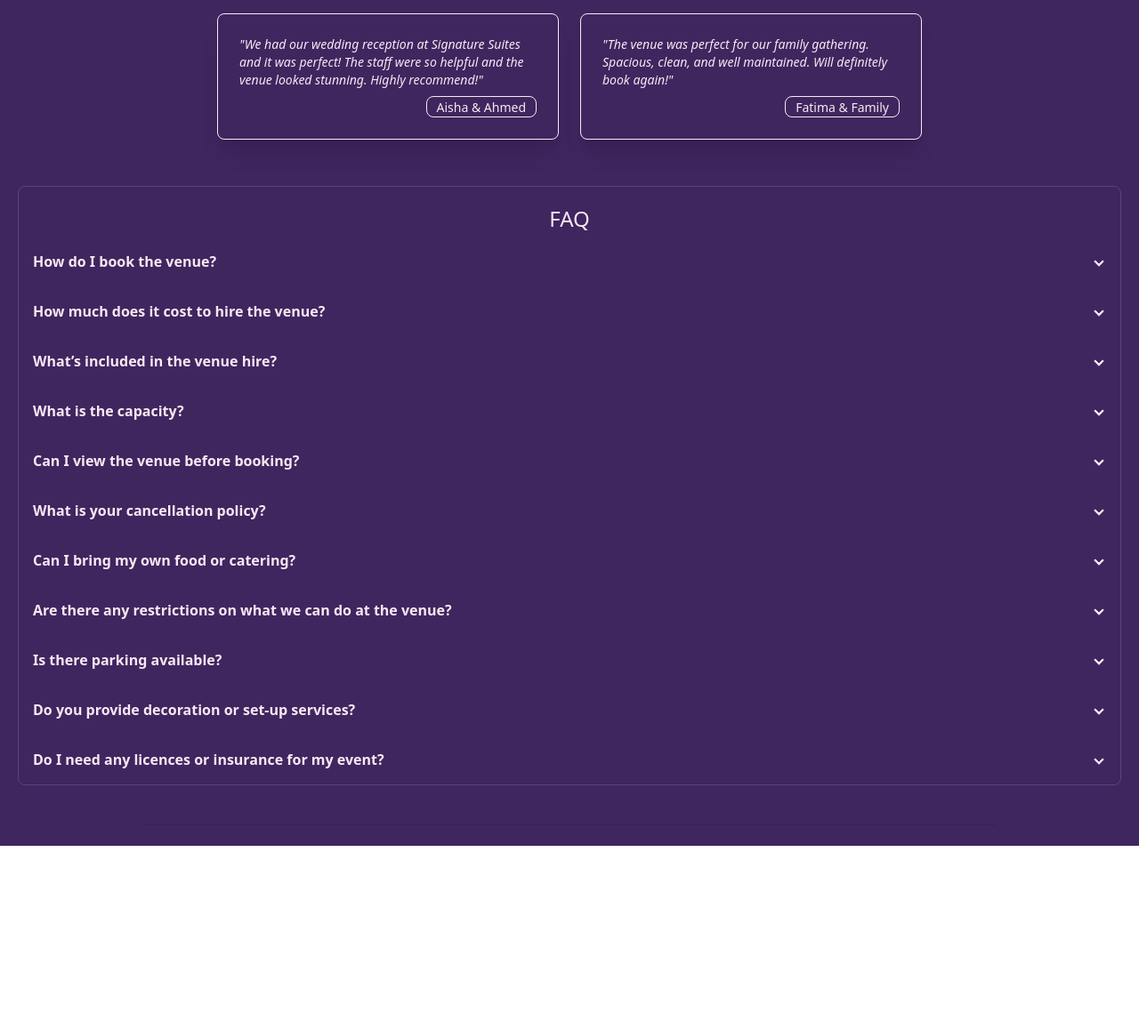
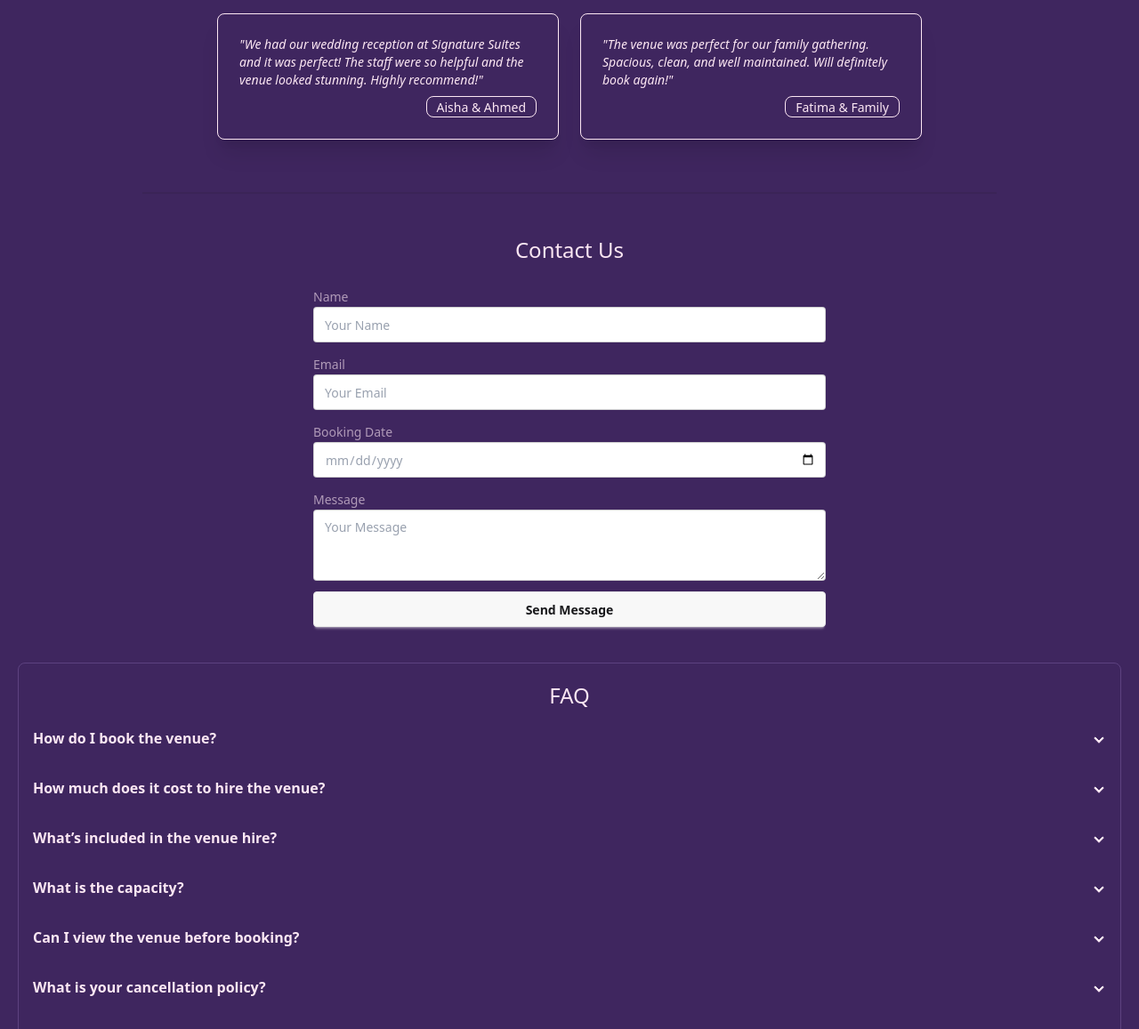
Before and after one commit to ismailmo1/signature-suites, a plain HTML site: page index.html in a window 1280 px wide. Shown: the part 1117-2274 px from the top of the page at 89% size. Before the commit the page ends 2068 px from the top, so only its background shows below. Drawn offline with Linux system fonts and the light colour scheme.

Commit message:
add enquiry form

```diff
--- a/index.html
+++ b/index.html
@@ -36,7 +36,7 @@
     </div>
     <main class="relative flex flex-col items-center justify-center bg-signature-900 text-pink-100
         font-sans">
-        <img src="logo.png" alt="Signature Suites Logo" class="max-h-50">
+        <img src="./images/logo.png" alt="Signature Suites Logo" class="max-h-50">
         <div role="alert" class="alert alert-info alert-outline mb-2 w-3/4 flex flex-col items-center">
             <div class="flex items-center justify-center gap-2">
                 <svg xmlns="http://www.w3.org/2000/svg" fill="none" viewBox="0 0 24 24"
@@ -156,6 +156,33 @@
                     </div>
                 </div>
             </div>
+        </div>
+        <!-- create a form with name email and message input -->
+        <div class="divider w-3/4 self-center m-5"></div>
+        <div class="flex flex-col items-center">
+            <span class="text-2xl justify-start mt-5 mb-1">Contact Us</span>
+            <form class="m-5 max-w-xl" action="https://formspree.io/f/mwpqbkyv" method="POST">
+                <label class="label">
+                    <span class="label-text text-sm">Name</span>
+                </label>
+                <input type="text" name="name" placeholder="Your Name"
+                    class="input input-bordered w-full mb-3 placeholder:text-gray-400" required>
+                <label class="label">
+                    <span class="label-text text-sm">Email</span>
+                </label>
+                <input type="email" name="email" placeholder="Your Email"
+                    class="input input-bordered w-full mb-3 placeholder:text-gray-400" required>
+                <label class="label">
+                    <span class="label-text text-sm">Booking Date</span>
+                </label>
+                <input type="date" name="date" class="input input-bordered w-full mb-3 text-gray-400" required>
+                <label class="label">
+                    <span class="label-text text-sm">Message</span>
+                </label>
+                <textarea name="message" placeholder="Your Message"
+                    class="textarea textarea-bordered w-full mb-3 placeholder:text-gray-400" required></textarea>
+                <button type="submit" class="btn w-full">Send Message</button>
+            </form>
         </div>
         <div class="flex flex-row flex-wrap justify-center m-5  border border-signature-800 rounded-lg">
             <span class="text-2xl justify-start mt-5 mb-1">FAQ</span>
```
Also changed, not shown: images/logo.png (renamed from logo.png), styles.css.
